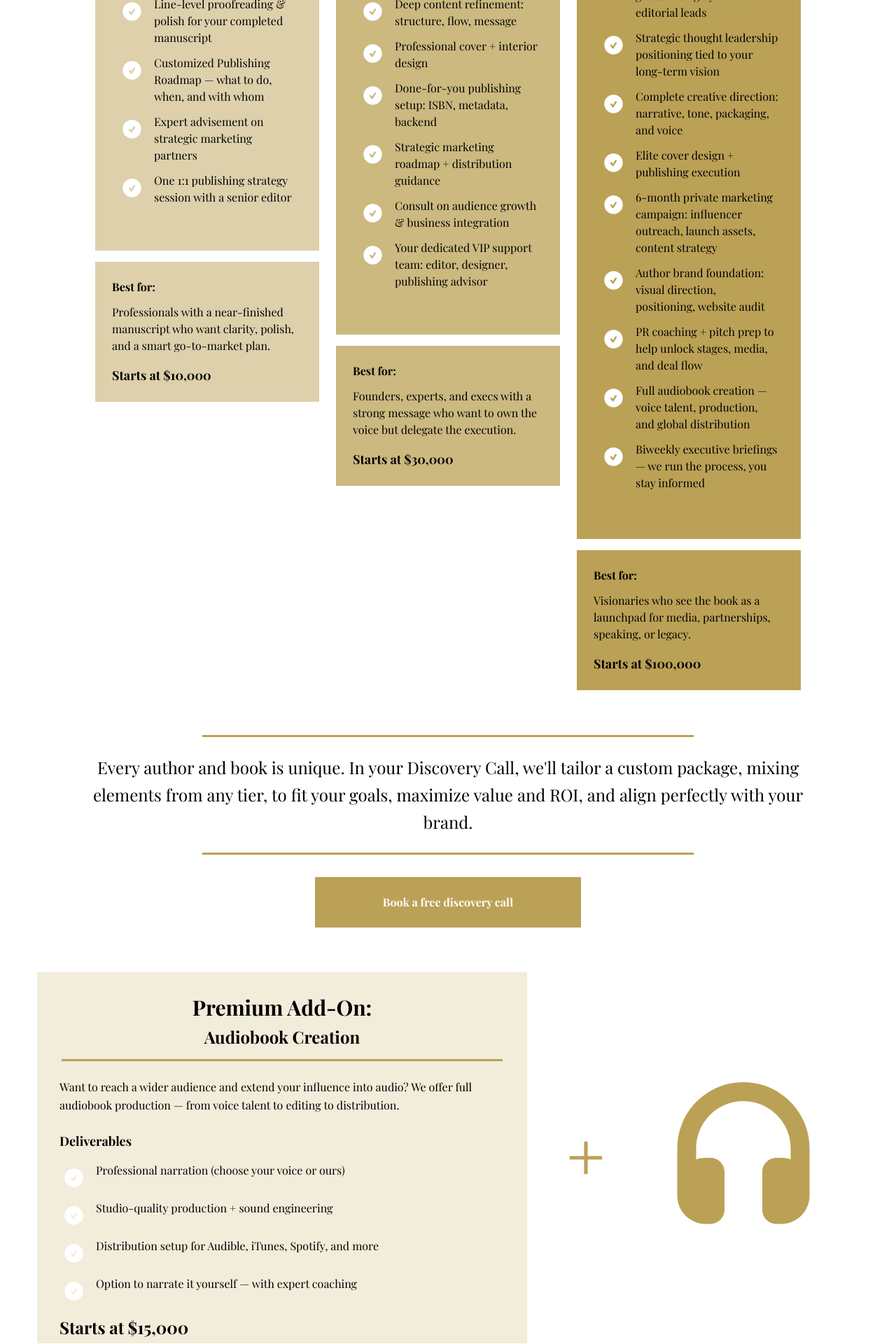
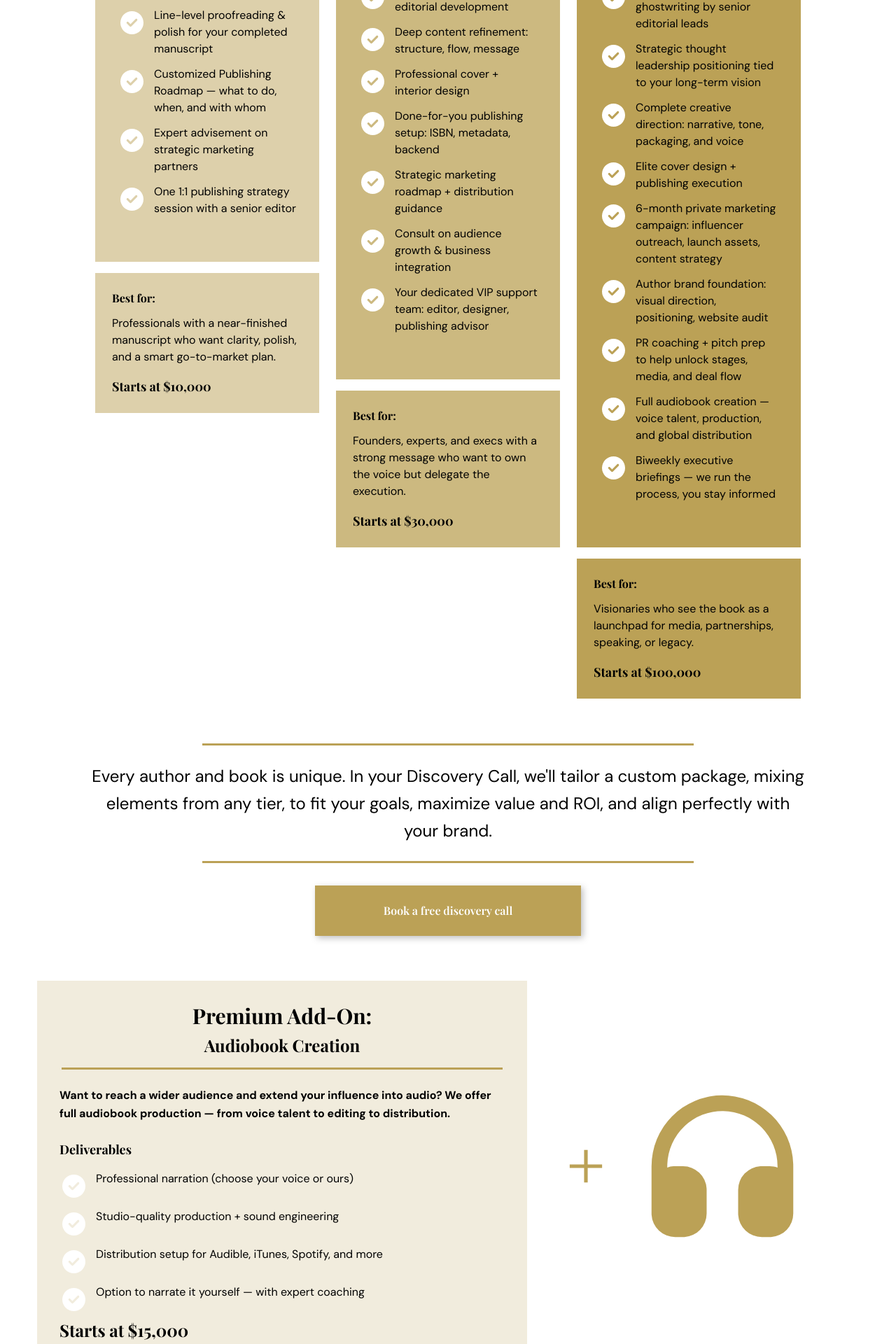
Before and after one commit to YourBookTeam/YBT_Website, a React (Vite) app in the folder ybt_website/: page /YBT_Website/services in a window 1280 px wide. Shown: the part 680-2600 px from the top of the page at 70% size. Built offline with nearby package versions, Linux system fonts and the light colour scheme; a web font is replaced by a local one.

Commit message:
Finished Tiers

```diff
--- a/ybt_website/src/pages/Services.jsx
+++ b/ybt_website/src/pages/Services.jsx
@@ -1,12 +1,24 @@
 import { Link } from 'react-router-dom';
+import TitleBanner from "../components/TitleBanner";
+import { FaCircleCheck, FaPencil, FaBookOpen, FaImages, FaBullhorn, FaBookAtlas } from "react-icons/fa6";
+import { TbHeadphonesFilled } from "react-icons/tb";
 
-function TitleBanner({ children }) {
+function Button({ to, children, className, tall, black, style }) {
+  let baseClassName =
+    "flex items-center justify-center font-semibold transition-colors duration-200 drop-shadow-hero relative";
+
+  baseClassName = tall
+    ? baseClassName + " " + "p-4"
+    : baseClassName + " " + "px-7 py-2";
+
+  baseClassName = black
+    ? baseClassName + " " + "bg-black hover:bg-gray text-white"
+    : baseClassName + " " + "bg-gold hover:bg-lighter-gold text-white";
+
   return (
-    <div className="flex justify-self-center justify-center bg-[url(src/assets/gold-brush-mark.png)] bg-size-[100%_100%] w-150 m-10">
-      <div className="text-white text-5xl text-center font-bold p-10 drop-shadow-hero">
-        {children}
-      </div>
-    </div>
+    <Link to={to} className={baseClassName + " " + (className || "")} style={style}>
+      {children}
+    </Link>
   );
 }
 
@@ -24,7 +36,8 @@ export default function Services() {
         "One 1:1 publishing strategy session with a senior editor"
       ],
       bestFor: "Professionals with a near-finished manuscript who want clarity, polish, and a smart go-to-market plan.",
-      price: "$10,000"
+      price: "$10,000",
+      minHeight: "600px"
     },
     {
       title: "TIER 2",
@@ -40,7 +53,8 @@ export default function Services() {
         "Your dedicated VIP support team: editor, designer, publishing advisor"
       ],
       bestFor: "Founders, experts, and execs with a strong message who want to own the voice but delegate the execution.",
-      price: "$30,000"
+      price: "$30,000",
+      minHeight: "800px"
     },
     {
       title: "TIER 3",
@@ -58,47 +72,61 @@ export default function Services() {
         "Biweekly executive briefings — we run the process, you stay informed"
       ],
       bestFor: "Visionaries who see the book as a launchpad for media, partnerships, speaking, or legacy.",
-      price: "$100,000"
+      price: "$100,000",
+      minHeight: "1100px"
     }
   ];
 
-  const tierColors = ["#DDD0AB", "#CCB980", "#BBA156"];
+  const premiumAddOn = {
+    title: "Premium Add-On:",
+    subtitle: "Audiobook Creation",
+    description: "Want to reach a wider audience and extend your influence into audio? We offer full audiobook production — from voice talent to editing to distribution.",
+    deliverables: [
+      "Professional narration (choose your voice or ours)",
+      "Studio-quality production + sound engineering",
+      "Distribution setup for Audible, iTunes, Spotify, and more",
+      "Option to narrate it yourself — with expert coaching"
+    ],
+    price: "Starts at $15,000"
+  };
+
+  const tierColors = ["bg-lighter-gold", "bg-light-gold", "bg-gold"];
 
   const serviceSections = [
     {
       title: "Writing",
       content: "Your dedicated Lead Editor works closely with you from the very beginning to create a detailed book blueprint that aligns with your vision and goals. Whether you prefer to write the manuscript yourself or rely on us, we conduct insightful interviews designed to capture your expertise and message. From there, we craft your content in your authentic voice, ensuring each chapter truly reflects your unique perspective.",
-      icon: "M100.4 417.2C104.5 402.6 112.2 389.3 123 378.5L304.2 197.3L338.1 163.4C354.7 180 389.4 214.7 442.1 267.4L476 301.3L442.1 335.2L260.9 516.4C250.2 527.1 236.8 534.9 222.2 539L94.4 574.6C86.1 576.9 77.1 574.6 71 568.4C64.9 562.2 62.6 553.3 64.9 545L100.4 417.2zM156 413.5C151.6 418.2 148.4 423.9 146.7 430.1L122.6 517L209.5 492.9C215.9 491.1 221.7 487.8 226.5 483.2L155.9 413.5zM510 267.4C493.4 250.8 458.7 216.1 406 163.4L372 129.5C398.5 103 413.4 88.1 416.9 84.6C430.4 71 448.8 63.4 468 63.4C487.2 63.4 505.6 71 519.1 84.6L554.8 120.3C568.4 133.9 576 152.3 576 171.4C576 190.5 568.4 209 554.8 222.5C551.3 226 536.4 240.9 509.9 267.4z"
+      icon: FaPencil
     },
     {
       title: "Editing",
       content: "We begin with developmental editing to strengthen your manuscript's structure, flow, and overall impact. Collaborating closely, we refine your content by adding or removing sections as needed, then polish the prose to make every line clear, engaging, and memorable—all while preserving your distinct style.",
-      icon: "M320 205.3L320 514.6L320.5 514.4C375.1 491.7 433.7 480 492.8 480L512 480L512 160L492.8 160C450.6 160 408.7 168.4 369.7 184.6C352.9 191.6 336.3 198.5 320 205.3zM294.9 125.5L320 136L345.1 125.5C391.9 106 442.1 96 492.8 96L528 96C554.5 96 576 117.5 576 144L576 496C576 522.5 554.5 544 528 544L492.8 544C442.1 544 391.9 554 345.1 573.5L332.3 578.8C324.4 582.1 315.6 582.1 307.7 578.8L294.9 573.5C248.1 554 197.9 544 147.2 544L112 544C85.5 544 64 522.5 64 496L64 144C64 117.5 85.5 96 112 96L147.2 96C197.9 96 248.1 106 294.9 125.5z"
+      icon: FaBookOpen
     },
     {
       title: "Graphic Design",
       content: "Our design team translates your vision and the spirit of your book into compelling cover concepts. Through an iterative process, we gather your feedback to refine the design until it perfectly embodies your brand identity and resonates with your target audience, ensuring your book makes a powerful first impression.",
-      icon: "M128 160C128 124.7 156.7 96 192 96L512 96C547.3 96 576 124.7 576 160L576 416C576 451.3 547.3 480 512 480L192 480C156.7 480 128 451.3 128 416L128 160zM56 192C69.3 192 80 202.7 80 216L80 512C80 520.8 87.2 528 96 528L456 528C469.3 528 480 538.7 480 552C480 565.3 469.3 576 456 576L96 576C60.7 576 32 547.3 32 512L32 216C32 202.7 42.7 192 56 192zM224 224C241.7 224 256 209.7 256 192C256 174.3 241.7 160 224 160C206.3 160 192 174.3 192 192C192 209.7 206.3 224 224 224zM420.5 235.5C416.1 228.4 408.4 224 400 224C391.6 224 383.9 228.4 379.5 235.5L323.2 327.6L298.7 297C294.1 291.3 287.3 288 280 288C272.7 288 265.8 291.3 261.3 297L197.3 377C191.5 384.2 190.4 394.1 194.4 402.4C198.4 410.7 206.8 416 216 416L488 416C496.7 416 504.7 411.3 508.9 403.7C513.1 396.1 513 386.9 508.4 379.4L420.4 235.4z"
+      icon: FaImages
     },
     {
       title: "Marketing",
       content: "We craft a tailored marketing strategy that supports your goals, starting with thorough market research. Our comprehensive campaigns cover everything from social media and media placements to podcast features, speaking engagements, and influencer collaborations, amplifying your message and expanding your platform.",
-      icon: "M525.2 82.9C536.7 88 544 99.4 544 112L544 528C544 540.6 536.7 552 525.2 557.1C513.7 562.2 500.4 560.3 490.9 552L444.3 511.3C400.7 473.2 345.6 451 287.9 448.3L287.9 544C287.9 561.7 273.6 576 255.9 576L223.9 576C206.2 576 191.9 561.7 191.9 544L191.9 448C121.3 448 64 390.7 64 320C64 249.3 121.3 192 192 192L276.5 192C338.3 191.8 397.9 169.3 444.4 128.7L491 88C500.4 79.7 513.9 77.8 525.3 82.9zM288 384L288 384.2C358.3 386.9 425.8 412.7 480 457.6L480 182.3C425.8 227.2 358.3 253 288 255.7L288 384z"
+      icon: FaBullhorn
     },
     {
       title: "Audiobook Production",
       content: "We carefully select narrators whose voices best match your book's tone and style. Overseeing the entire production process—from recording and direction to editing and mastering—we deliver a professional audiobook ready for distribution on all major platforms, helping you reach the growing audio audience worldwide.",
-      icon: "M160 288C160 199.6 231.6 128 320 128C408.4 128 480 199.6 480 288L480 325.5C470 322 459.2 320 448 320L432 320C405.5 320 384 341.5 384 368L384 496C384 522.5 405.5 544 432 544L448 544C501 544 544 501 544 448L544 288C544 164.3 443.7 64 320 64C196.3 64 96 164.3 96 288L96 448C96 501 139 544 192 544L208 544C234.5 544 256 522.5 256 496L256 368C256 341.5 234.5 320 208 320L192 320C180.8 320 170 321.9 160 325.5L160 288z"
+      icon: TbHeadphonesFilled
     },
     {
       title: "Publishing and Distribution",
       content: "Handling every technical detail, we manage ISBN registration, formatting, and submission. Your book is then distributed globally through major retailers like Amazon, Barnes & Noble, Kobo, and over 40,000 other outlets, maximizing your reach and impact across multiple channels.",
-      icon: "M192 576L512 576C529.7 576 544 561.7 544 544C544 526.3 529.7 512 512 512L512 445.3C530.6 438.7 544 420.9 544 400L544 112C544 85.5 522.5 64 496 64L192 64C139 64 96 107 96 160L96 480C96 533 139 576 192 576zM160 480C160 462.3 174.3 448 192 448L448 448L448 512L192 512C174.3 512 160 497.7 160 480zM406.6 272L375 272C373.6 295.1 369 316.2 362.4 333.2C385.1 320.7 401.8 298.4 406.6 272zM233.5 272C238.3 298.4 255 320.7 277.7 333.2C271 316.2 266.5 295.2 265.1 272L233.5 272zM309.9 327C314.4 336.6 318.1 340.8 320.1 342.5C322.1 340.8 325.8 336.7 330.3 327C336.5 313.6 341.4 294.5 343 272L297.2 272C298.8 294.5 303.7 313.6 309.9 327zM297.2 240L343 240C341.4 217.5 336.5 198.4 330.3 185C325.8 175.4 322.1 171.2 320.1 169.5C318.1 171.2 314.4 175.3 309.9 185C303.7 198.4 298.8 217.5 297.2 240zM406.7 240C401.9 213.6 385.2 191.3 362.5 178.8C369.2 195.8 373.7 216.8 375.1 240L406.7 240zM265 240C266.4 216.9 271 195.8 277.6 178.8C254.9 191.3 238.2 213.6 233.4 240L265 240zM192 256C192 185.3 249.3 128 320 128C390.7 128 448 185.3 448 256C448 326.7 390.7 384 320 384C249.3 384 192 326.7 192 256z"
+      icon: FaBookAtlas
     }
   ];
 
   return (
-    <div className="bg-white">
+    <div>
       <TitleBanner>Services</TitleBanner>
 
       <div className="py-8 px-4">
@@ -107,31 +135,28 @@ export default function Services() {
             <div key={index} className="flex flex-col">
 
               <div
-                className="flex flex-col"
+                className={`flex flex-col ${tierColors[index]}`}
                 style={{
-                  backgroundColor: tierColors[index],
                   width: "320px",
-                  minHeight: index === 0 ? "600px" : index === 1 ? "800px" : "1100px"
+                  minHeight: tier.minHeight
                 }}
               >
                 <div className="p-8 flex-1 flex flex-col">
                   <div className="text-center mb-8">
-                    <h3 className="text-3xl font-bold mb-2 tracking-wide">{tier.title}</h3>
-                    <h4 className="text-xl font-bold mb-4">{tier.subtitle}</h4>
-                    <p className="">{tier.description}</p>
+                    <h3 className="text-2xl font-bold mb-2 tracking-wide font-primary">{tier.title}</h3>
+                    <h4 className="text-3xl font-bold mb-4 font-primary">{tier.subtitle}</h4>
+                    <p className="font-secondary font-bold">{tier.description}</p>
                   </div>
 
                   <div className="mb-8">
-                    <h5 className="font-bold mb-4">Deliverables</h5>
+                    <h5 className="font-bold mb-4 font-primary">Deliverables</h5>
                     <ul className="space-y-3">
                       {tier.deliverables.map((item, i) => (
                         <li key={i} className="flex items-start">
                           <div className="w-10 h-10 flex items-center justify-center mr-3 mt-0.5 flex-shrink-0">
-                            <svg xmlns="http://www.w3.org/2000/svg" viewBox="0 0 640 640" width="33" height="33" fill="white">
-                              <path d="M320 576C461.4 576 576 461.4 576 320C576 178.6 461.4 64 320 64C178.6 64 64 178.6 64 320C64 461.4 178.6 576 320 576zM404.4 276.7L324.4 404.7C320.2 411.4 313 415.6 305.1 416C297.2 416.4 289.6 412.8 284.9 406.4L236.9 342.4C228.9 331.8 231.1 316.8 241.7 308.8C252.3 300.8 267.3 303 275.3 313.6L302.3 349.6L363.7 251.3C370.7 240.1 385.5 236.6 396.8 243.7C408.1 250.8 411.5 265.5 404.4 276.8z"/>
-                            </svg>
+                            <FaCircleCheck size={33} color="white" />
                           </div>
-                          <span className="">{item}</span>
+                          <span className="font-secondary">{item}</span>
                         </li>
                       ))}
                     </ul>
@@ -142,12 +167,11 @@ export default function Services() {
 
               <div className="mt-4 w-80">
                 <div
-                  className="p-6"
-                  style={{ backgroundColor: tierColors[index] }}
+                  className={`p-6 ${tierColors[index]}`}
                 >
-                  <h6 className="font-bold mb-3">Best for:</h6>
-                  <p className="mb-4">{tier.bestFor}</p>
-                  <p className="font-bold text-lg">Starts at {tier.price}</p>
+                  <h6 className="font-bold mb-3 font-primary">Best for:</h6>
+                  <p className="mb-4 font-secondary">{tier.bestFor}</p>
+                  <p className="font-bold text-lg font-primary">Starts at {tier.price}</p>
                 </div>
               </div>
             </div>
@@ -159,120 +183,87 @@ export default function Services() {
           <div className="text-center mb-12">
             <div className="w-full max-w-6xl mx-auto">
               <div
-                className="mb-6 mx-auto"
+                className="mb-6 mx-auto bg-gold"
                 style={{
                   width: "702px",
-                  height: "3px",
-                  backgroundColor: "#BBA156"
+                  height: "3px"
                 }}
               ></div>
-              <p className="text-2xl leading-relaxed mb-6 max-w-5xl mx-auto">
+              <p className="text-2xl leading-relaxed mb-6 max-w-5xl mx-auto font-secondary">
                 Every author and book is unique. In your Discovery Call, we'll tailor a custom
                 package, mixing elements from any tier, to fit your goals, maximize value and ROI,
                 and align perfectly with your brand.
               </p>
               <div
-                className="mb-8 mx-auto"
+                className="mb-8 mx-auto bg-gold"
                 style={{
                   width: "702px",
-                  height: "3px",
-                  backgroundColor: "#BBA156"
+                  height: "3px"
                 }}
               ></div>
             </div>
 
-            <Link to="/contact">
-              <button
-                className="text-white font-bold hover:opacity-90"
+            <div className="flex justify-center">
+              <Button
+                to="/contact"
                 style={{
-                  backgroundColor: "#BBA156",
                   width: "380px",
                   height: "72px"
                 }}
               >
                 Book a free discovery call
-              </button>
-            </Link>
+              </Button>
+            </div>
           </div>
 
 
           <div className="flex items-center justify-center gap-8 mt-16">
             <div
-              className="p-8"
+              className="p-8 bg-lightest-gold"
               style={{
-                backgroundColor: "#F2ECDA",
                 width: "700px",
                 height: "530px"
               }}
             >
               <div className="text-center mb-6">
-                <h3 className="text-3xl font-bold mb-2">Premium Add-On:</h3>
-                <h4 className="text-2xl font-bold mb-4">Audiobook Creation</h4>
+                <h3 className="text-3xl font-bold mb-2 font-primary">{premiumAddOn.title}</h3>
+                <h4 className="text-2xl font-bold mb-4 font-primary">{premiumAddOn.subtitle}</h4>
                 <div
-                  className="mx-auto"
+                  className="mx-auto bg-gold"
                   style={{
                     width: "630px",
-                    height: "3px",
-                    backgroundColor: "#BBA156"
+                    height: "3px"
                   }}
                 ></div>
               </div>
 
-              <p className="mb-6 leading-relaxed">
-                Want to reach a wider audience and extend your influence into audio? We offer
-                full audiobook production — from voice talent to editing to distribution.
+              <p className="mb-6 leading-relaxed font-secondary font-bold">
+                {premiumAddOn.description}
               </p>
 
-              <div className="mb-2">
-                <h5 className="font-bold mb-4 text-lg">Deliverables</h5>
+              <div className="mb-6">
+                <h5 className="font-bold mb-4 text-lg font-primary">Deliverables</h5>
                 <ul className="space-y-3">
-                  <li className="flex items-start">
-                    <div className="w-10 h-10 flex items-center justify-center mr-3 mt-0.5 flex-shrink-0">
-                      <svg xmlns="http://www.w3.org/2000/svg" viewBox="0 0 640 640" width="33" height="33" fill="white">
-                        <path d="M320 576C461.4 576 576 461.4 576 320C576 178.6 461.4 64 320 64C178.6 64 64 178.6 64 320C64 461.4 178.6 576 320 576zM404.4 276.7L324.4 404.7C320.2 411.4 313 415.6 305.1 416C297.2 416.4 289.6 412.8 284.9 406.4L236.9 342.4C228.9 331.8 231.1 316.8 241.7 308.8C252.3 300.8 267.3 303 275.3 313.6L302.3 349.6L363.7 251.3C370.7 240.1 385.5 236.6 396.8 243.7C408.1 250.8 411.5 265.5 404.4 276.8z"/>
-                      </svg>
-                    </div>
-                    <span>Professional narration (choose your voice or ours)</span>
-                  </li>
-                  <li className="flex items-start">
-                    <div className="w-10 h-10 flex items-center justify-center mr-3 mt-0.5 flex-shrink-0">
-                      <svg xmlns="http://www.w3.org/2000/svg" viewBox="0 0 640 640" width="33" height="33" fill="white">
-                        <path d="M320 576C461.4 576 576 461.4 576 320C576 178.6 461.4 64 320 64C178.6 64 64 178.6 64 320C64 461.4 178.6 576 320 576zM404.4 276.7L324.4 404.7C320.2 411.4 313 415.6 305.1 416C297.2 416.4 289.6 412.8 284.9 406.4L236.9 342.4C228.9 331.8 231.1 316.8 241.7 308.8C252.3 300.8 267.3 303 275.3 313.6L302.3 349.6L363.7 251.3C370.7 240.1 385.5 236.6 396.8 243.7C408.1 250.8 411.5 265.5 404.4 276.8z"/>
-                      </svg>
-                    </div>
-                    <span>Studio-quality production + sound engineering</span>
-                  </li>
-                  <li className="flex items-start">
-                    <div className="w-10 h-10 flex items-center justify-center mr-3 mt-0.5 flex-shrink-0">
-                      <svg xmlns="http://www.w3.org/2000/svg" viewBox="0 0 640 640" width="33" height="33" fill="white">
-                        <path d="M320 576C461.4 576 576 461.4 576 320C576 178.6 461.4 64 320 64C178.6 64 64 178.6 64 320C64 461.4 178.6 576 320 576zM404.4 276.7L324.4 404.7C320.2 411.4 313 415.6 305.1 416C297.2 416.4 289.6 412.8 284.9 406.4L236.9 342.4C228.9 331.8 231.1 316.8 241.7 308.8C252.3 300.8 267.3 303 275.3 313.6L302.3 349.6L363.7 251.3C370.7 240.1 385.5 236.6 396.8 243.7C408.1 250.8 411.5 265.5 404.4 276.8z"/>
-                      </svg>
-                    </div>
-                    <span>Distribution setup for Audible, iTunes, Spotify, and more</span>
-                  </li>
-                  <li className="flex items-start">
-                    <div className="w-10 h-10 flex items-center justify-center mr-3 mt-0.5 flex-shrink-0">
-                      <svg xmlns="http://www.w3.org/2000/svg" viewBox="0 0 640 640" width="33" height="33" fill="white">
-                        <path d="M320 576C461.4 576 576 461.4 576 320C576 178.6 461.4 64 320 64C178.6 64 64 178.6 64 320C64 461.4 178.6 576 320 576zM404.4 276.7L324.4 404.7C320.2 411.4 313 415.6 305.1 416C297.2 416.4 289.6 412.8 284.9 406.4L236.9 342.4C228.9 331.8 231.1 316.8 241.7 308.8C252.3 300.8 267.3 303 275.3 313.6L302.3 349.6L363.7 251.3C370.7 240.1 385.5 236.6 396.8 243.7C408.1 250.8 411.5 265.5 404.4 276.8z"/>
-                      </svg>
-                    </div>
-                    <span>Option to narrate it yourself — with expert coaching</span>
-                  </li>
+                  {premiumAddOn.deliverables.map((item, index) => (
+                    <li key={index} className="flex items-start">
+                      <div className="w-10 h-10 flex items-center justify-center mr-3 mt-0.5 flex-shrink-0">
+                        <FaCircleCheck size={33} color="white" />
+                      </div>
+                      <span className="font-secondary">{item}</span>
+                    </li>
+                  ))}
                 </ul>
+                <p className="text-2xl font-bold mt-2 font-primary">{premiumAddOn.price}</p>
               </div>
-
-              <p className="text-2xl font-bold mt-4">Starts at $15,000</p>
             </div>
 
             <div className="flex items-center gap-6">
-              <svg width="72" height="72" viewBox="0 0 56 56" className="fill-current text-[#BBA156] ml-4">
+              <svg width="72" height="72" viewBox="0 0 56 56" className="fill-current text-gold ml-4">
                 <path d="M26 26V10h4v16h16v4H30v16h-4V30H10v-4h16z"/>
               </svg>
 
               <div style={{ width: "330px", height: "270px" }}>
-                <svg xmlns="http://www.w3.org/2000/svg" viewBox="0 0 640 640" className="w-full h-full" fill="#BBA156">
-                  <path d="M160 288C160 199.6 231.6 128 320 128C408.4 128 480 199.6 480 288L480 325.5C470 322 459.2 320 448 320L432 320C405.5 320 384 341.5 384 368L384 496C384 522.5 405.5 544 432 544L448 544C501 544 544 501 544 448L544 288C544 164.3 443.7 64 320 64C196.3 64 96 164.3 96 288L96 448C96 501 139 544 192 544L208 544C234.5 544 256 522.5 256 496L256 368C256 341.5 234.5 320 208 320L192 320C180.8 320 170 321.9 160 325.5L160 288z"/>
-                </svg>
+                <TbHeadphonesFilled size={270} color="#BBA156" />
               </div>
             </div>
           </div>
@@ -280,14 +271,14 @@ export default function Services() {
 
           <div className="flex items-center justify-center gap-8 mt-16">
             <div
+              className="bg-gold"
               style={{
                 width: "332px",
-                height: "3px",
-                backgroundColor: "#BBA156"
+                height: "3px"
               }}
             ></div>
             <h2
-              className="text-center font-bold"
+              className="text-center font-bold font-primary"
               style={{
                 fontSize: "65px",
                 width: "452px",
@@ -298,10 +289,10 @@ export default function Services() {
               What We Do
             </h2>
             <div
+              className="bg-gold"
               style={{
                 width: "332px",
-                height: "3px",
-                backgroundColor: "#BBA156"
+                height: "3px"
               }}
             ></div>
           </div>
@@ -312,23 +303,13 @@ export default function Services() {
               <div key={index} className="flex justify-center items-center gap-6">
 
                 <div className="flex-shrink-0 w-32 h-32 flex items-center justify-center">
-                  <svg
-                    xmlns="http://www.w3.org/2000/svg"
-                    viewBox="0 0 640 640"
-                    width="125"
-                    height="125"
-                    fill="#BBA156"
-                  >
-                    <path d={service.icon} />
-                  </svg>
+                  <service.icon size={150} color="#BBA156" />
                 </div>
 
 
-                <div
-                  className="w-full max-w-4xl bg-white p-8 flex flex-col"
-                >
-                  <h2 className="font-bold text-3xl mb-6">{service.title}</h2>
-                  <p className="leading-relaxed text-lg">
+                <div className="w-full max-w-4xl p-8 flex flex-col">
+                  <h2 className="font-bold text-3xl mb-6 font-primary">{service.title}</h2>
+                  <p className="leading-relaxed text-lg font-secondary">
                     {service.content}
                   </p>
                 </div>
@@ -339,4 +320,4 @@ export default function Services() {
       </div>
     </div>
   );
-}
+} //should be finalized
```
